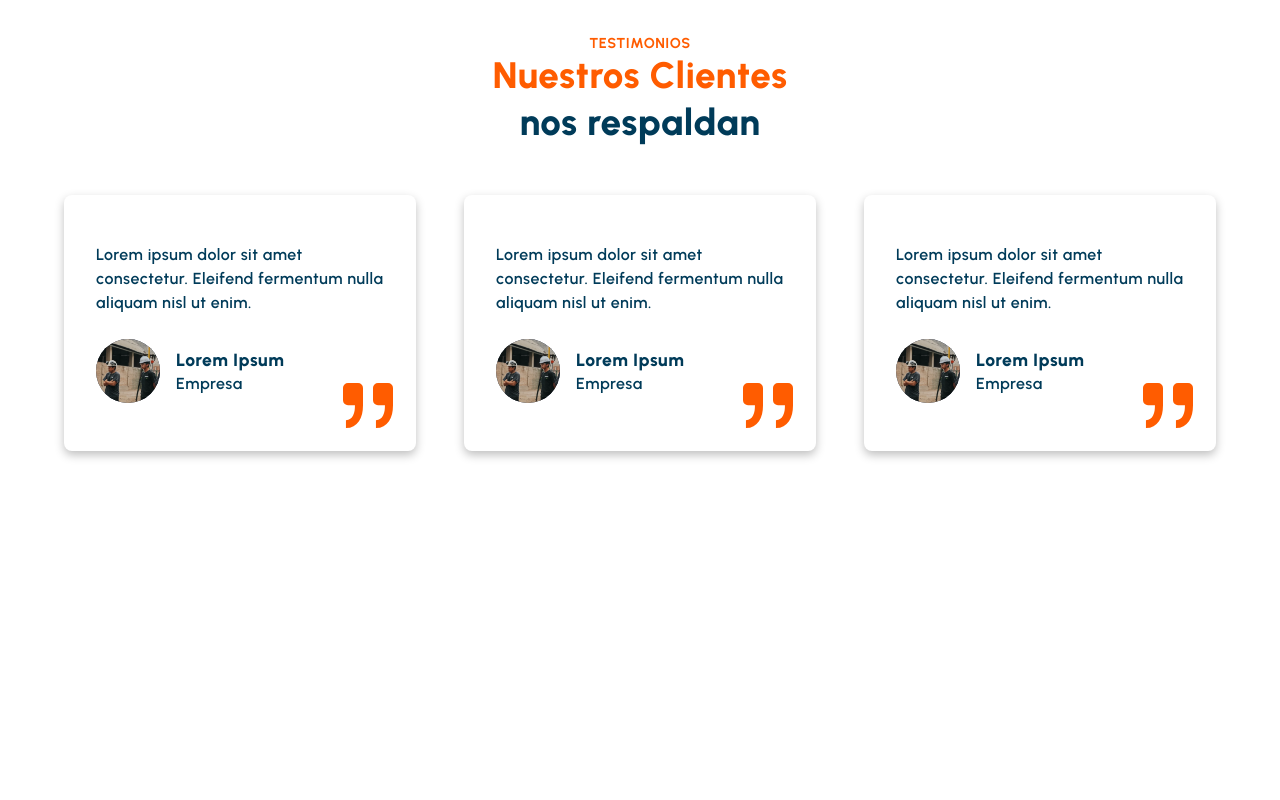
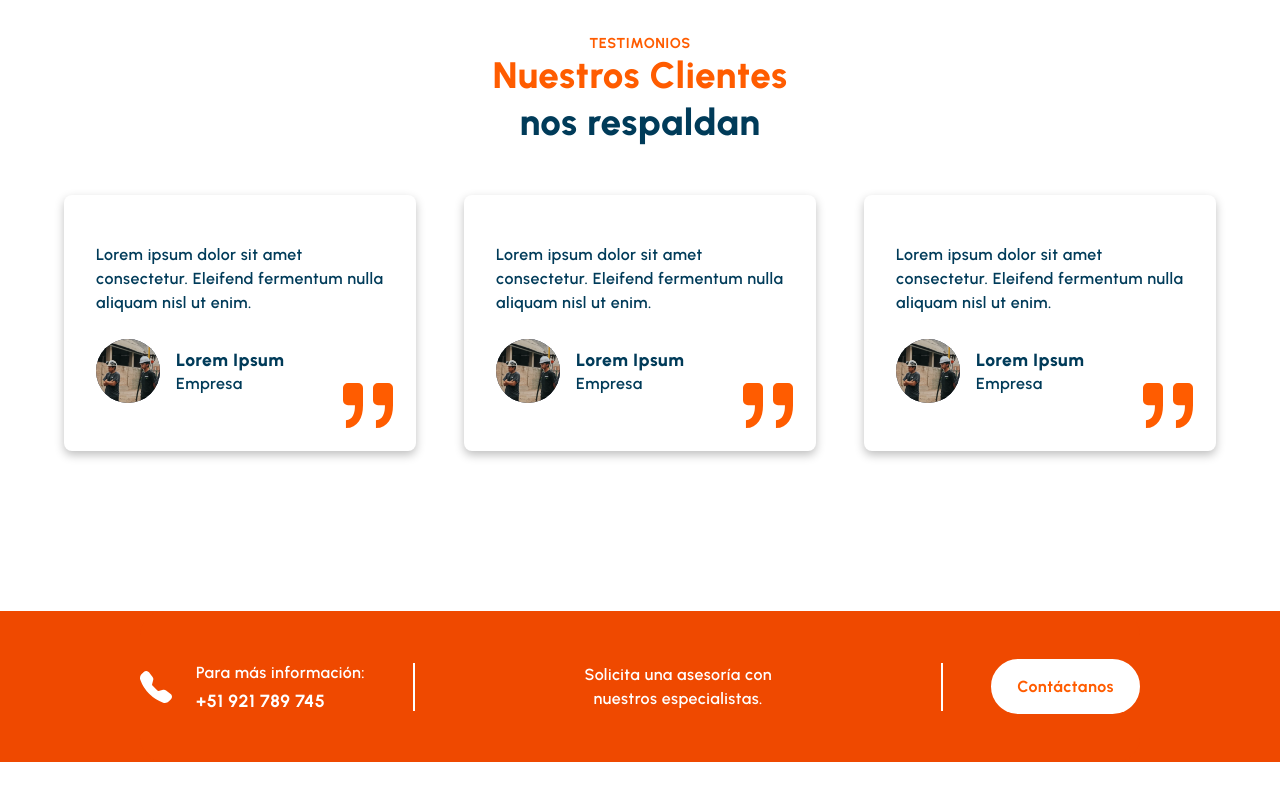
Before and after one commit to Samuel-Gom/landing-ryc-2, a plain HTML site: page index.html in a window 1280 px wide. Shown: the part 4623-5423 px from the top of the page. Before the commit the page ends 5154 px from the top, so only its background shows below. Drawn offline with Linux system fonts and the light colour scheme.

Commit message:
add section promo and its styles

```diff
--- a/css/styles.css
+++ b/css/styles.css
@@ -9,6 +9,7 @@
     --color-two: #003b59;
     --color-three: #ffffff;
     --color-four: #162036;
+    --color-five: #ef4900;
     --padding-size: 3rem;
 }
 
@@ -916,3 +917,127 @@ input {
     font-weight: 600;
     color: var(--color-two);
 }
+
+
+/* SECTION PROMO */
+.promo {
+    margin-block: 5rem;
+    background-color: var(--color-five);
+}
+
+.promo__content {
+    display: flex;
+    flex-direction: column;
+    align-items: center;
+    gap: 1.5rem;
+    max-width: 1000px;
+    padding-block: 3rem;
+    color: var(--color-three);
+    background-color: var(--color-five);
+    border-radius: 1.5rem;
+}
+
+.promo__group-call {
+    display: flex;
+    justify-content: center;
+    align-items: center;
+    flex-wrap: wrap;
+    gap: 1.5rem;
+    width: 100%;
+    padding-bottom: 1.5rem;
+    border-bottom: 2px solid var(--color-three);
+}
+
+.promo__icon {
+    display: flex;
+    justify-content: center;
+    align-items: center;
+}
+
+.promo__icon .icon {
+    width: 2rem;
+    height: 2rem;
+}
+
+.promo__number {
+    display: flex;
+    flex-direction: column;
+    font-weight: 600;
+}
+
+.promo__number .number {
+    margin-top: .5rem;
+    font-size: 1.1rem;
+    font-weight: 700;
+}
+
+.promo__paragraph {
+    width: 100%;
+    padding-bottom: 1.5rem;
+    color: inherit;
+    text-align: center;
+    border-bottom: 2px solid var(--color-three);
+}
+
+.promo__cta {
+    color: var(--color-one);
+    background-color: var(--color-three);
+    border: 2px solid var(--color-three);
+    transition: color .5s, background-color .5s, transform .5s;
+
+    &:hover,
+    &:focus {
+        color: var(--color-three);
+        background-color: transparent;
+        transform: scale(.98);
+    }
+}
+
+@media (width >=768px) {
+    .promo__content {
+        flex-direction: row;
+        justify-content: space-between;
+        align-items: center;
+    }
+
+    .promo__group-call {
+        width: auto;
+        padding-bottom: 0;
+        padding-right: 1.5rem;
+        border-bottom: none;
+        border-right: 2px solid var(--color-three);
+    }
+
+    .promo__paragraph {
+        flex-basis: 300px;
+        flex-grow: 1;
+        height: 100%;
+        padding-block: 2rem;
+        border: none;
+        border-right: 2px solid var(--color-three);
+    }
+
+    .promo__cta {
+        margin-inline: auto;
+    }
+}
+
+@media (width >= 903px) {
+    .promo__paragraph {
+        padding-block: 0;
+    }
+}
+
+@media (width >=1024px) {
+    .promo__content {
+        gap: 3rem;
+    }
+
+    .promo__group-call {
+        padding-right: 3rem;
+    }
+
+    .promo__paragraph {
+        padding-right: 3rem;
+    }
+}
--- a/index.html
+++ b/index.html
@@ -476,6 +476,23 @@
             </div>
         </section>
 
+        <!-- SECTION PROMO -->
+        <section class="promo">
+            <div class="promo__content container">
+                <div class="promo__group-call">
+                    <div class="promo__icon">
+                        <svg xmlns="http://www.w3.org/2000/svg" width="16" height="16" fill="currentColor" class="icon" viewBox="0 0 16 16"><path fill-rule="evenodd" d="M1.885.511a1.745 1.745 0 0 1 2.61.163L6.29 2.98c.329.423.445.974.315 1.494l-.547 2.19a.68.68 0 0 0 .178.643l2.457 2.457a.68.68 0 0 0 .644.178l2.189-.547a1.75 1.75 0 0 1 1.494.315l2.306 1.794c.829.645.905 1.87.163 2.611l-1.034 1.034c-.74.74-1.846 1.065-2.877.702a18.6 18.6 0 0 1-7.01-4.42 18.6 18.6 0 0 1-4.42-7.009c-.362-1.03-.037-2.137.703-2.877z"/></svg>
+                    </div>
+                    <p class="promo__number">
+                    <span class="text">Para más información:</span>
+                    <span class="number">+51 921 789 745</span>
+                    </p>
+                </div>
+                <p class="promo__paragraph paragraph">Solicita una asesoría con <br> nuestros especialistas.</p>
+                <a class="promo__cta cta" href="https://wa.link/oiio1u" target="_blank" rel="noopener noreferrer" title="WhatsApp de R&C Consultiva Perú">Contáctanos</a>
+            </div>
+        </section>
+
     </main>
 </body>
 
```
